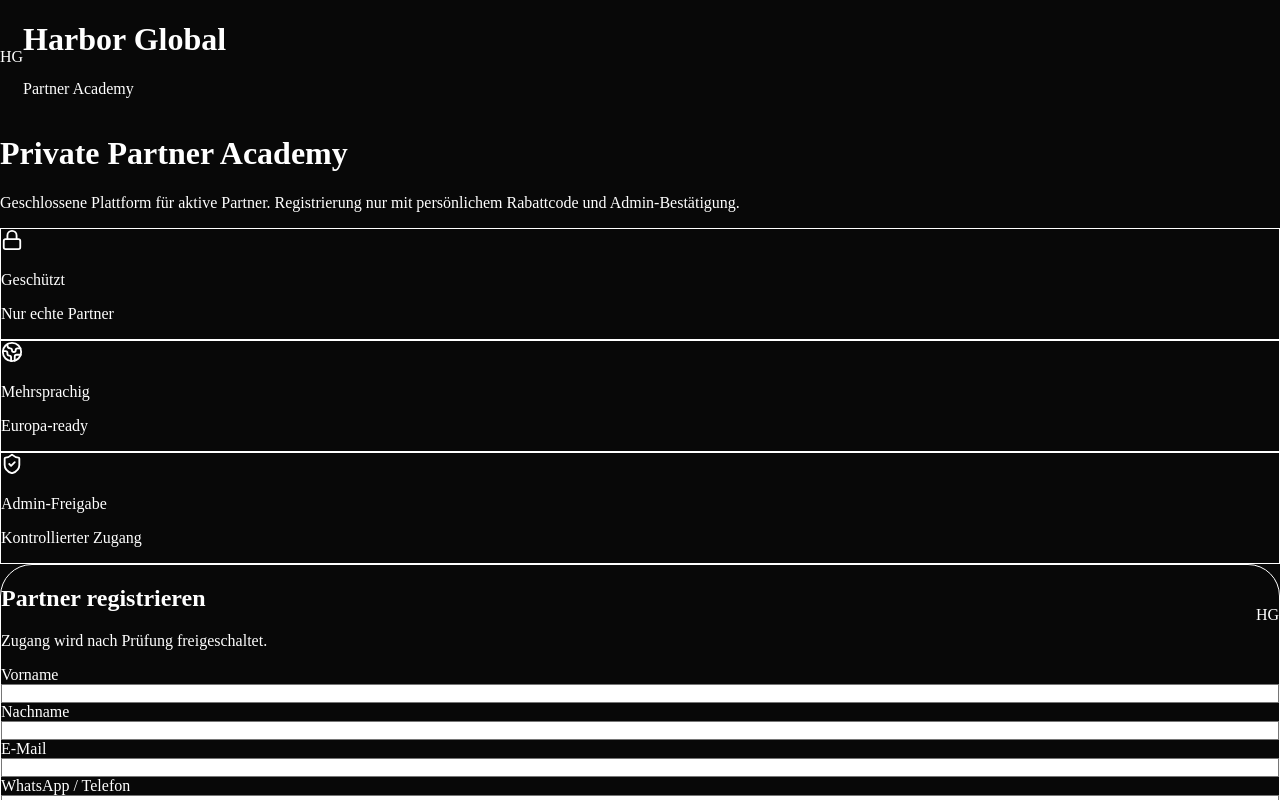
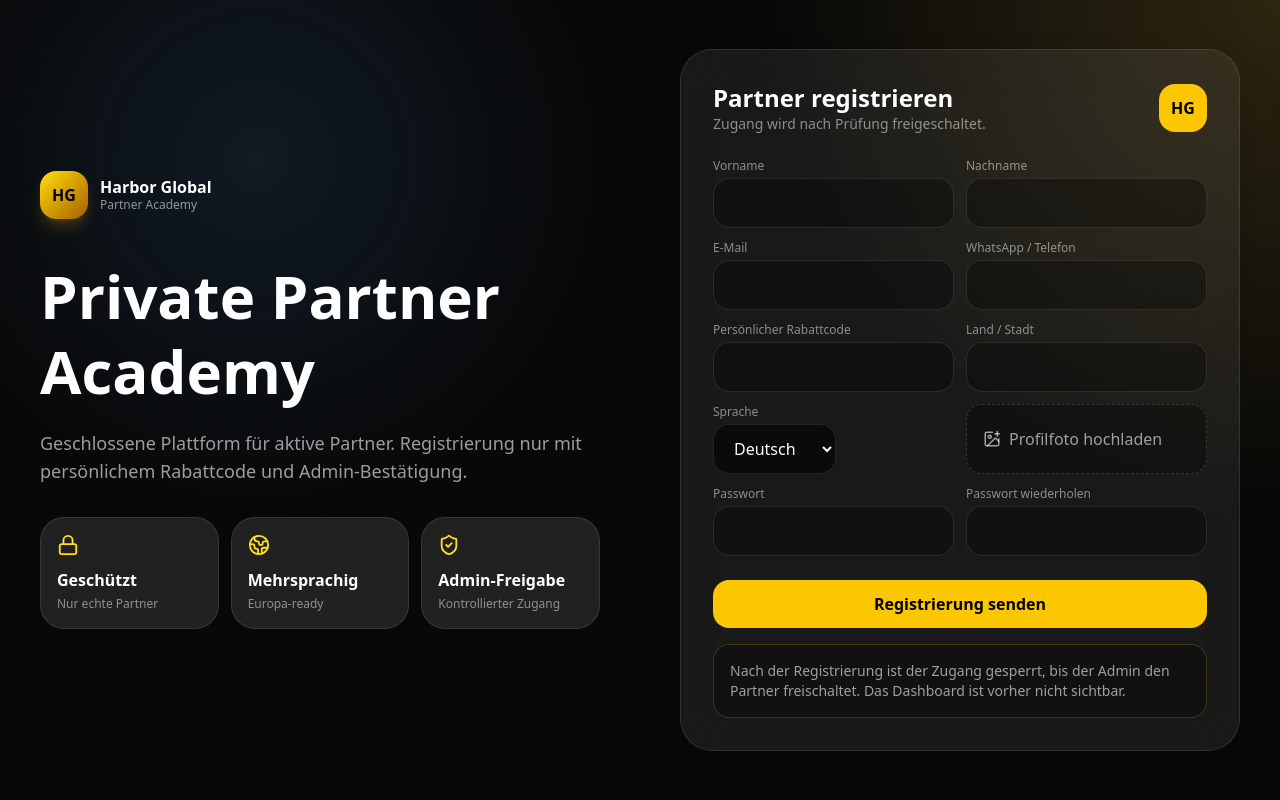
Before and after one commit to proyotu/harbor-global-academy, a Next.js app in the folder harbor/: page / in a window 1280 px wide. Shown: the top 800 px of the page. Built offline with nearby package versions, Linux system fonts and the light colour scheme.

Commit message:
Update globals.css

```diff
--- a/harbor/app/globals.css
+++ b/harbor/app/globals.css
@@ -1,4 +1,21 @@
-@tailwind base;
-@tailwind components;
-@tailwind utilities;
-*{box-sizing:border-box} body{margin:0;background:#080808;color:white} input,select{color:white} option{background:#111;color:white}
+@import "tailwindcss";
+
+* {
+  box-sizing: border-box;
+}
+
+body {
+  margin: 0;
+  background: #080808;
+  color: white;
+}
+
+input,
+select {
+  color: white;
+}
+
+option {
+  background: #111;
+  color: white;
+}
```
